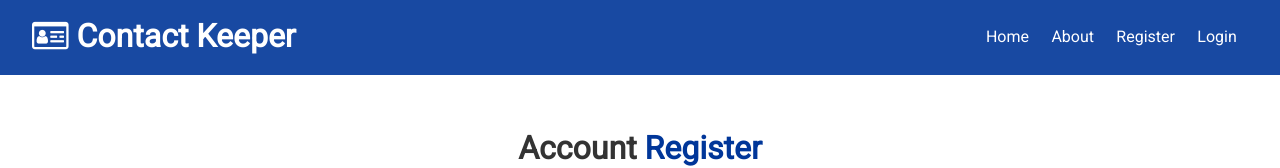
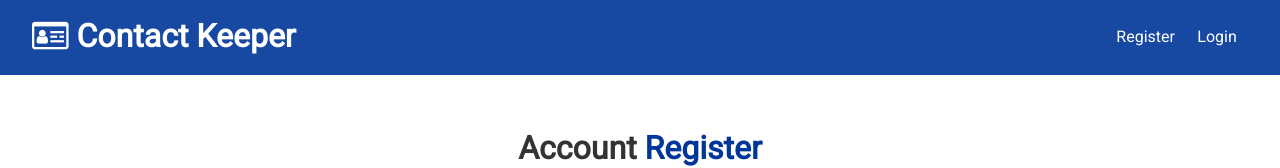
Before and after one commit to Sanjay-RD/Contact-Keeper, a React (Create React App) app in the folder client/: page /register in a window 1280 px wide. Shown: the top 168 px of the page. Built offline with nearby package versions, Linux system fonts and the light colour scheme.

Commit message:
Logout & Navbar

```diff
--- a/client/src/component/auth/Login.js
+++ b/client/src/component/auth/Login.js
@@ -51,7 +51,7 @@
         <div className="form-group">
           <label>Password</label>
           <input
-            type="text"
+            type="password"
             name="password"
             value={password}
             onChange={onChange}
--- a/client/src/component/auth/Register.js
+++ b/client/src/component/auth/Register.js
@@ -77,7 +77,7 @@
         <div className="form-group">
           <label htmlFor="password">Password</label>
           <input
-            type="text"
+            type="password"
             placeholder="Enter your password"
             name="password"
             value={password}
@@ -87,7 +87,7 @@
         <div className="form-group">
           <label htmlFor="password2">Confirm password</label>
           <input
-            type="text"
+            type="password"
             placeholder="Enter your confirm password"
             name="password2"
             value={password2}
--- a/client/src/component/layout/Header.js
+++ b/client/src/component/layout/Header.js
@@ -1,27 +1,44 @@
-import React from "react";
+import React, { useContext } from "react";
 import { Link } from "react-router-dom";
 import PropTypes from "prop-types";
+import AuthContext from "../../context/auth/authContext";
 
 const Header = ({ icon, title }) => {
+  const { isAuthenticated, logout, user } = useContext(AuthContext);
+
+  const onLogout = () => {
+    logout();
+  };
+
+  const authLinks = (
+    <React.Fragment>
+      <li>Hello {user && user.name}</li>
+      <li>
+        <a onClick={onLogout} href="#!">
+          <i className="fa fa-sign-out" aria-hidden="true"></i>{" "}
+          <span className="hide-sm">Logout</span>
+        </a>
+      </li>
+    </React.Fragment>
+  );
+
+  const guestLinks = (
+    <React.Fragment>
+      <li>
+        <Link to="/register">Register</Link>
+      </li>
+      <li>
+        <Link to="/login">Login</Link>
+      </li>
+    </React.Fragment>
+  );
+
   return (
     <div className="navbar bg-primary">
       <h1>
         <i className={icon}></i> {title}
       </h1>
-      <ul>
-        <li>
-          <Link to="/">Home</Link>
-        </li>
-        <li>
-          <Link to="/about">About</Link>
-        </li>
-        <li>
-          <Link to="/register">Register</Link>
-        </li>
-        <li>
-          <Link to="/login">Login</Link>
-        </li>
-      </ul>
+      <ul>{isAuthenticated ? authLinks : guestLinks}</ul>
     </div>
   );
 };
--- a/client/src/context/auth/AuthState.js
+++ b/client/src/context/auth/AuthState.js
@@ -88,6 +88,9 @@
   };
 
   // Logout
+  const logout = () => {
+    dispatch({ type: LOGOUT });
+  };
 
   // Clears Errors
   const clearErrors = () => {
@@ -106,6 +109,7 @@
         clearErrors,
         loadUser,
         login,
+        logout,
       }}
     >
       {props.children}
--- a/client/src/context/auth/authReducer.js
+++ b/client/src/context/auth/authReducer.js
@@ -30,6 +30,7 @@
     case REGISTER_FAIL:
     case AUTH_ERROR:
     case LOGIN_FAIL:
+    case LOGOUT:
       localStorage.removeItem("token");
       return {
         ...state,
```
Also changed, not shown: 1 other file (tests, documents, lock files or other folders).
